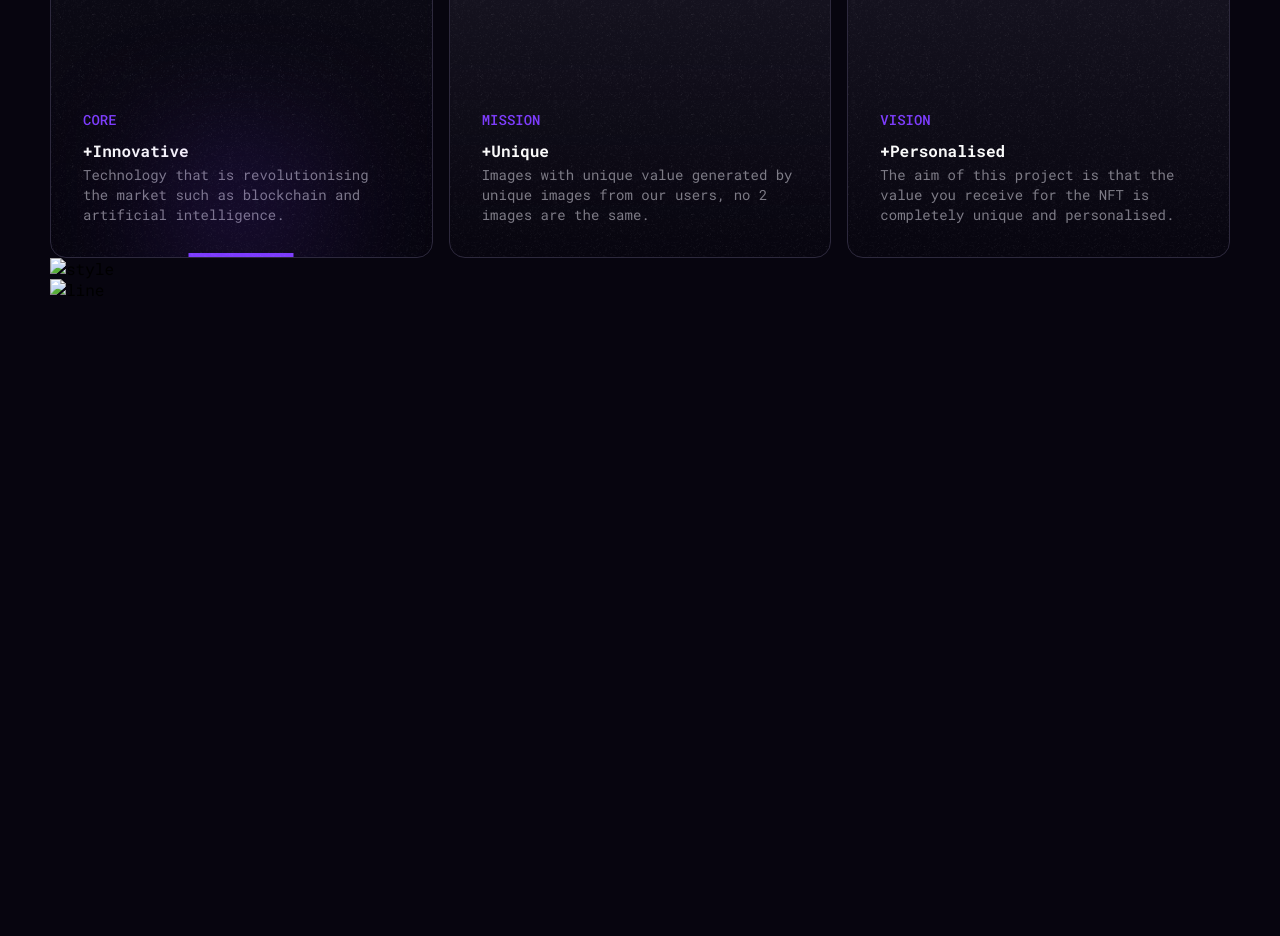
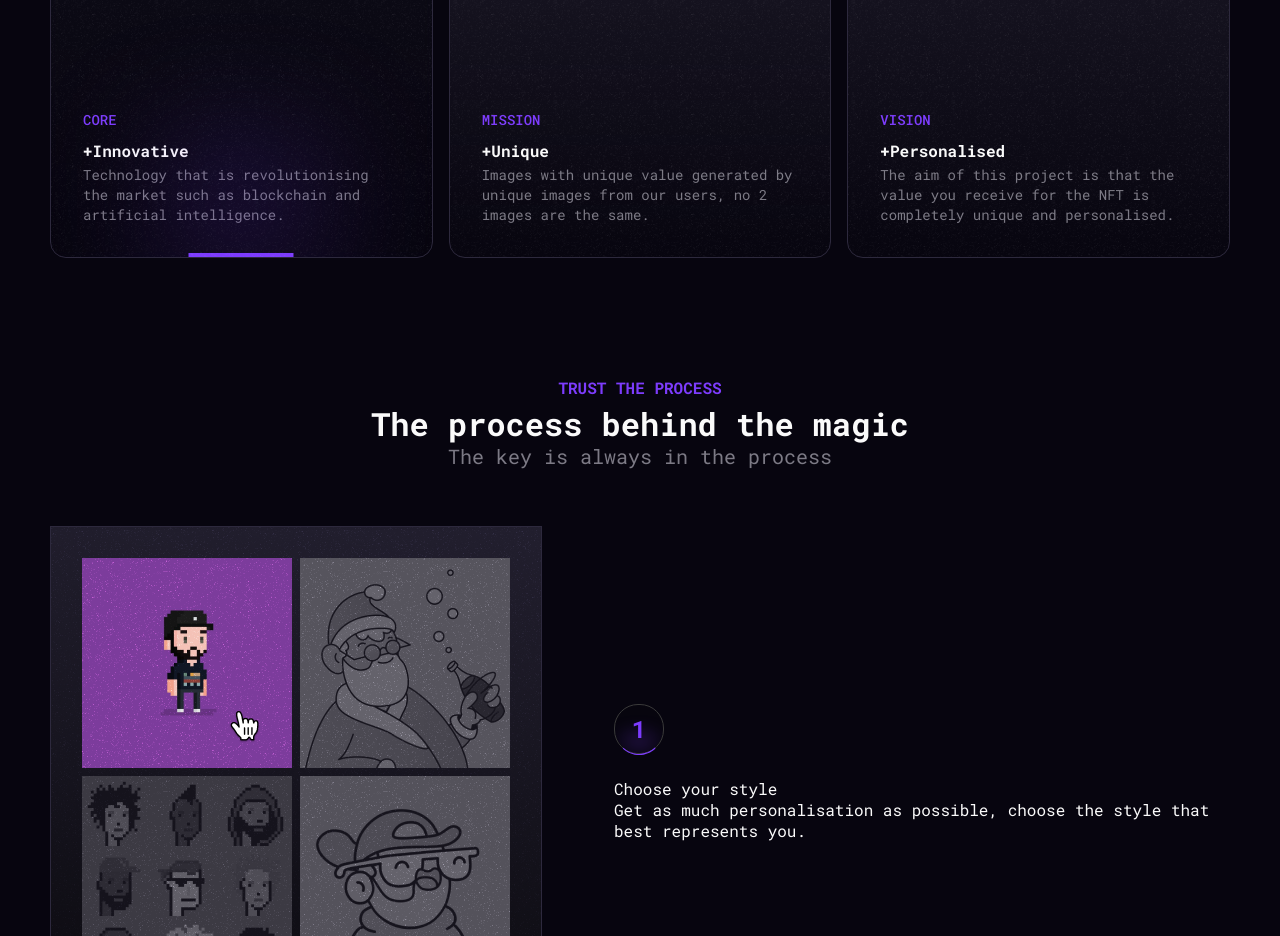
Before and after one commit to Whitewhitemouse/Study, a plain HTML site: page index.html in a window 1280 px wide. Shown: the part 1344-2280 px from the top of the page. Before the commit the page ends 1644 px from the top, so only its background shows below. Drawn offline with Linux system fonts and the light colour scheme.

Commit message:
3rd screen OMG (processed)

```diff
--- a/index.html
+++ b/index.html
@@ -87,18 +87,76 @@
     <!-- Третий экран / THE PROCESS -->
     <section class="stage wrap">
       <div class="stage__title">
-        <h4 class="stage__title-small"></h4>
-        <h2 class="stage__title-main"></h2>
-        <p class="stage__title-description"></p>
+        <h4 class="stage__title-small">TRUST THE PROCESS</h4>
+        <h2 class="stage__title-main">The process behind the magic</h2>
+        <p class="stage__title-description">The key is always in the process</p>
       </div>
       <div class="stage__block">
         <div class="stage__block-item">
-          <img src="" alt="style" class="stage__block-img" />
-          <div class="stage__block-point">
-            <div class="stage__block-point-line"></div>
-            <img src="" alt="line" class="stage__block-point-img" />
-            <p class="stage__block-point-text"></p>
+          <img src="./Assets/Images/block1.png" alt="style" class="stage__block-img" />
+          <div class="text-block">
+            <div class="text-block__point">
+              <p class="text-block__point-text">1</p>
+              <div class="text-block__point-svg">
+                <svg xmlns="http://www.w3.org/2000/svg" width="34" height="8" viewBox="0 0 34 8" fill="none">
+                  <path
+                    d="M0.725549 1.43455C5.16012 5.65263 11.0335 8.00214 17.138 8C23.2425 7.99786 29.1143 5.64422 33.5459 1.42303L32.7912 0.622044C28.5633 4.64918 22.9615 6.89461 17.1376 6.89665C11.3137 6.8987 5.71039 4.6572 1.47969 0.633038L0.725549 1.43455Z"
+                    fill="#7D3CFD" />
+                </svg>
+              </div>
+              <div class="text-block__point-line">
+                <div class="text-block__point-line--blur"></div>
+              </div>
+            </div>
+            <p class="text-block__point-title">Choose your style</p>
+            <p class="text-block__point-description">
+              Get as much personalisation as possible, choose the style that best represents you.
+            </p>
           </div>
+        </div>
+      </div>
+      <div class="stage__block-item">
+        <img src="./Assets/Images/block2.png" alt="style" class="stage__block-img" />
+        <div class="text-block">
+          <div class="text-block__point">
+            <p class="text-block__point-text">2</p>
+            <div class="text-block__point-svg">
+              <svg xmlns="http://www.w3.org/2000/svg" width="34" height="8" viewBox="0 0 34 8" fill="none">
+                <path
+                  d="M0.725549 1.43455C5.16012 5.65263 11.0335 8.00214 17.138 8C23.2425 7.99786 29.1143 5.64422 33.5459 1.42303L32.7912 0.622044C28.5633 4.64918 22.9615 6.89461 17.1376 6.89665C11.3137 6.8987 5.71039 4.6572 1.47969 0.633038L0.725549 1.43455Z"
+                  fill="#7D3CFD" />
+              </svg>
+            </div>
+            <div class="text-block__point-line">
+              <div class="text-block__point-line--blur"></div>
+            </div>
+          </div>
+          <p class="text-block__point-title">Choose your style</p>
+          <p class="text-block__point-description">
+            Get as much personalisation as possible, choose the style that best represents you.
+          </p>
+        </div>
+      </div>
+      <div class="stage__block-item">
+        <img src="./Assets/Images/block3.png" alt="style" class="stage__block-img" />
+        <div class="text-block">
+          <div class="text-block__point">
+            <p class="text-block__point-text">3</p>
+            <div class="text-block__point-svg">
+              <svg xmlns="http://www.w3.org/2000/svg" width="34" height="8" viewBox="0 0 34 8" fill="none">
+                <path
+                  d="M0.725549 1.43455C5.16012 5.65263 11.0335 8.00214 17.138 8C23.2425 7.99786 29.1143 5.64422 33.5459 1.42303L32.7912 0.622044C28.5633 4.64918 22.9615 6.89461 17.1376 6.89665C11.3137 6.8987 5.71039 4.6572 1.47969 0.633038L0.725549 1.43455Z"
+                  fill="#7D3CFD" />
+              </svg>
+            </div>
+            <div class="text-block__point-line">
+              <div class="text-block__point-line--blur"></div>
+            </div>
+          </div>
+          <p class="text-block__point-title">Choose your style</p>
+          <p class="text-block__point-description">
+            Get as much personalisation as possible, choose the style that best represents you.
+          </p>
         </div>
       </div>
     </section>
--- a/scss/blocks/process.scss
+++ b/scss/blocks/process.scss
@@ -0,0 +1,96 @@
+.stage {
+  &__title {
+    margin-top: 120px;
+    margin-bottom: 56px;
+    text-align: center;
+
+    &-small {
+      color: #7d3cfd;
+      font-size: 16px;
+      font-weight: 700;
+      line-height: 20px; /* 125% */
+      margin-bottom: 8px;
+    }
+
+    &-main {
+      font-size: 32px;
+      font-weight: 700;
+      line-height: 36px; /* 112.5% */
+    }
+
+    &-description {
+      color: #7c7a85;
+      font-size: 20px;
+      font-weight: 400;
+      line-height: 28px; /* 140% */
+    }
+  }
+
+  &__block {
+    display: flex;
+    flex-direction: column;
+    align-items: flex-start;
+
+    &-item {
+      display: flex;
+      align-items: center;
+      gap: 72px;
+      align-self: stretch;
+
+      .text-block {
+        display: flex;
+        flex-direction: column;
+        align-items: flex-start;
+        position: relative;
+
+        &__point {
+          width: 48px;
+          height: 48px;
+          margin-bottom: 24px;
+          border-radius: 24px;
+          border: 1px solid #3a3a3a;
+          background: rgba(0, 0, 0, 0.05);
+          position: relative;
+
+          &-text {
+            color: #7d3cfd;
+            text-align: center;
+            line-height: 48px;
+            font-size: 24px;
+            font-weight: 700;
+            position: relative;
+          }
+
+          &-svg {
+            position: absolute;
+            bottom: 0;
+            left: 50%;
+            transform: translate(-50%, 6px);
+          }
+
+          &-line {
+            width: 48px;
+            height: 48px;
+            border-radius: 24px;
+            bottom: 0;
+            left: 0;
+            position: absolute;
+            overflow: hidden;
+
+            &--blur {
+              position: absolute;
+              width: 30px;
+              height: 8px;
+              background: #7d3cfd;
+              filter: blur(10px);
+              opacity: 0.5;
+              bottom: 8px;
+              left: 50%;
+              transform: translate(-50%);
+            }
+          }
+        }
+      }
+    }
+  }
+}
```
Also changed, not shown: Assets/Icons/Ellipse 254.svg (added), Assets/Images/block1.png (added), Assets/Images/block2.png (added), Assets/Images/block3.png (added), css/style.css, 1 other file.
